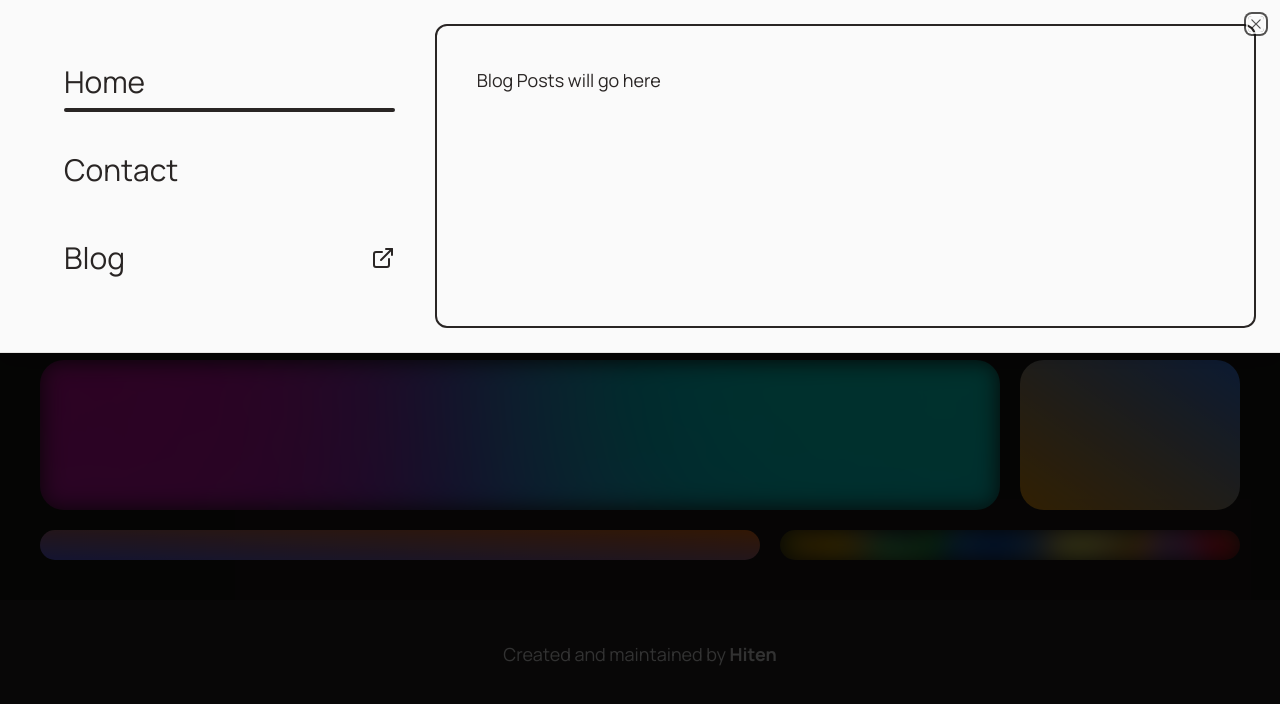
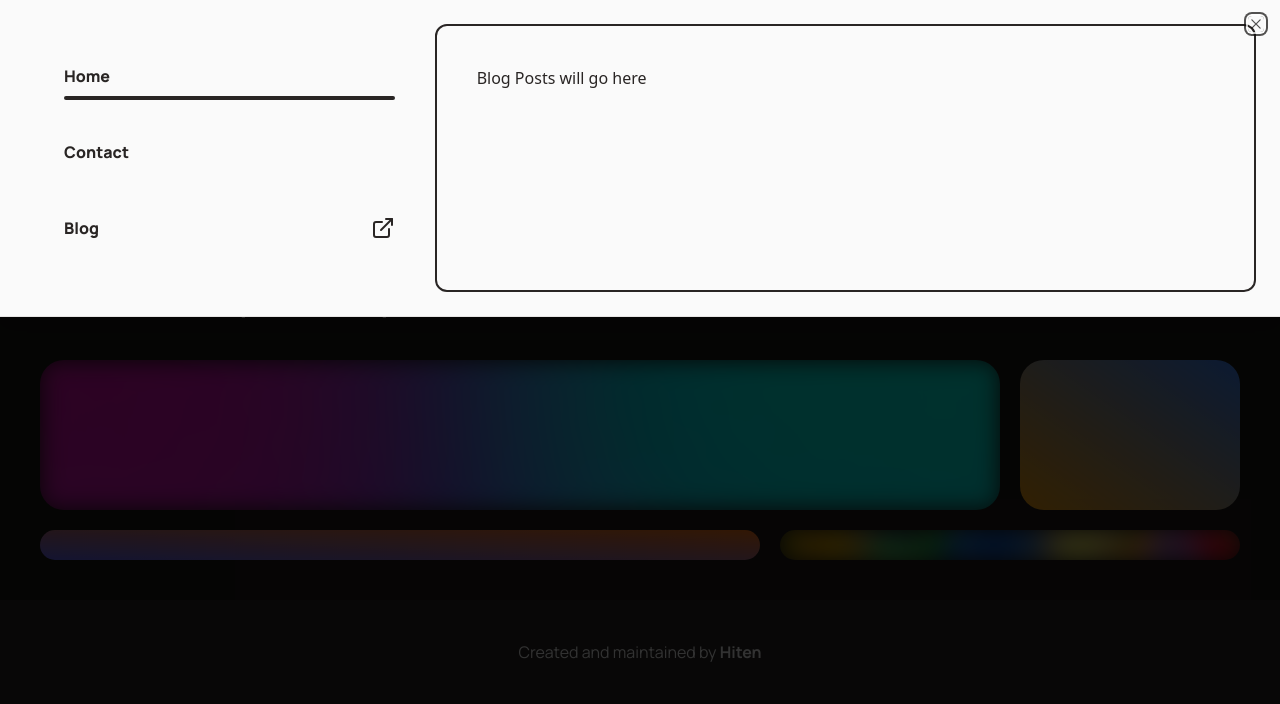
Before and after one commit to hitenvats16/Next-portfolio, a Next.js app: page / in a window 1280 px wide. Both pictures are taken after a click on the button 1212 px from the left and 68 px from the top of the page. Shown: the top 704 px of the page. Built offline with nearby package versions, Linux system fonts and the light colour scheme.

Commit message:
removed typography

```diff
--- a/components/Footer/index.tsx
+++ b/components/Footer/index.tsx
@@ -1,13 +1,12 @@
 import React from 'react'
-import Typography from '../Typography'
 
 export default function Footer() {
   return (
     <footer className='grid w-full p-10 place-items-center bg-stone-800'>
       <div className='flex items-center justify-center w-full max-w-82'>
-        <Typography.Content className='text-white'>
+        <p className='text-white font-manrope'>
           Created and maintained by <b>Hiten</b>
-        </Typography.Content>
+        </p>
       </div>
     </footer>
   )
--- a/components/Navbar/index.tsx
+++ b/components/Navbar/index.tsx
@@ -2,13 +2,12 @@
 import { ExternalLink, Menu } from 'lucide-react'
 import { usePathname } from 'next/navigation'
 import Link from 'next/link'
+import { useRef } from 'react'
 
 import { Sheet, SheetContent, SheetTrigger } from '@/components/ui/sheet'
 import { cn } from '@/lib/utils'
 
 import Logo from '../Icons/Logo'
-import Typography from '../Typography'
-import { useRef } from 'react'
 
 export default function Navbar() {
   return (
@@ -29,7 +28,7 @@ function Drawer() {
   const pathname = usePathname()
   const ref = useRef<HTMLButtonElement>(null)
   const closeSheet = () => {
-    if(ref.current){
+    if (ref.current) {
       ref.current.click()
     }
   }
@@ -53,13 +52,9 @@ function Drawer() {
                   onClick={closeSheet}
                   className='block w-full text-nav-selected group'>
                   <div className='flex items-center justify-between'>
-                    <Typography.Heading
-                      variant='h6'
-                      fontFamily='manrope'
-                      boldness={800}
-                      className='text-nav-selected'>
+                    <h6 className='font-extrabold text-nav-selected font-manrope'>
                       {label}
-                    </Typography.Heading>
+                    </h6>
                     {external && (
                       <ExternalLink className='w-6 h-6 text-nav-selected' />
                     )}
@@ -78,9 +73,9 @@ function Drawer() {
             )}
           </div>
           <div className='p-10 border-2 border-nav-selected lg:col-span-2 rounded-xl'>
-            <Typography.Content className='text-nav-selected'>
+            <p className='text-nav-selected'>
               Blog Posts will go here
-            </Typography.Content>
+            </p>
           </div>
         </div>
       </SheetContent>
--- a/components/Typography/Content/index.tsx
+++ /dev/null
@@ -1,55 +0,0 @@
-import { DetailedHTMLProps, HTMLAttributes } from 'react'
-
-import { cn } from '@/lib/utils'
-import { BoldnessToFontWeightMap } from '@/Constants/typography'
-import { FontPropTypes } from '@/types/typography'
-
-import { FontToClassMap } from '../Font'
-
-const Content: React.FC<ContentPropType> = ({
-  children,
-  boldness = 500,
-  italic = false,
-  underline = false,
-  fontFamily = 'manrope',
-  className,
-  size = 'lg',
-  ...restProps
-}) => {
-  return (
-    <p
-      {...restProps}
-      className={cn(
-        {
-          underline: underline,
-          italic: italic,
-        },
-        FontToClassMap[fontFamily],
-        BoldnessToFontWeightMap[boldness],
-        SizeToStyleMap[size],
-        'ease-in-out duration-300',
-        className
-      )}>
-      {children}
-    </p>
-  )
-}
-
-export default Content
-
-interface ContentPropType
-  extends FontPropTypes,
-    DetailedHTMLProps<
-      HTMLAttributes<HTMLParagraphElement>,
-      HTMLParagraphElement
-    > {
-  size?: 'xs' | 'sm' | 'base' | 'lg' | 'xl'
-}
-
-const SizeToStyleMap = {
-  xs: 'text-[8px] md:text-xs',
-  sm: 'text-[10px] md:text-sm',
-  base: 'text-xs md:text-base',
-  lg: 'text-sm md:text-lg',
-  xl: 'text-lg md:text-xl',
-}
--- a/components/Typography/Heading/index.tsx
+++ /dev/null
@@ -1,67 +0,0 @@
-import React, { DetailedHTMLProps, HTMLAttributes } from 'react'
-
-import { cn } from '@/lib/utils'
-import { FontPropTypes } from '@/types/typography'
-import { BoldnessToFontWeightMap } from '@/Constants/typography'
-
-import { FontToClassMap } from '../Font'
-
-interface HeadingPropsType
-  extends DetailedHTMLProps<
-      HTMLAttributes<HTMLHeadingElement>,
-      HTMLHeadingElement
-    >,
-    FontPropTypes {
-  variant: 'h1' | 'h2' | 'h3' | 'h4' | 'h5' | 'h6'
-}
-
-const Heading: React.FC<HeadingPropsType> = ({
-  className,
-  children,
-  variant,
-  boldness = 500,
-  italic = false,
-  underline = false,
-  fontFamily = 'poppins',
-  ...restProps
-}) => {
-  const props = {
-    ...restProps,
-    className: cn(
-      FontToClassMap[fontFamily],
-      VariantToStyleMap[variant],
-      BoldnessToFontWeightMap[boldness],
-      {
-        underline: underline,
-        italic: italic,
-      },
-      'ease-in-out duration-300',
-      className
-    ),
-  }
-  switch (variant) {
-    case 'h1':
-      return <h1 {...props}>{children}</h1>
-    case 'h2':
-      return <h2 {...props}>{children}</h2>
-    case 'h3':
-      return <h3 {...props}>{children}</h3>
-    case 'h4':
-      return <h4 {...props}>{children}</h4>
-    case 'h5':
-      return <h5 {...props}>{children}</h5>
-    case 'h6':
-      return <h6 {...props}>{children}</h6>
-  }
-}
-
-const VariantToStyleMap = {
-  h1: 'text-6xl md:text-8xl',
-  h2: 'text-5xl md:text-7xl',
-  h3: 'text-4xl md:text-6xl',
-  h4: 'text-3xl md:text-5xl',
-  h5: 'text-2xl md:text-4xl',
-  h6: 'text-xl md:text-3xl',
-}
-
-export default Heading
--- a/components/Typography/index.tsx
+++ /dev/null
@@ -1,9 +0,0 @@
-import Heading from './Heading'
-import Content from './Content'
-
-const Typography = {
-  Heading,
-  Content,
-}
-
-export default Typography
```
